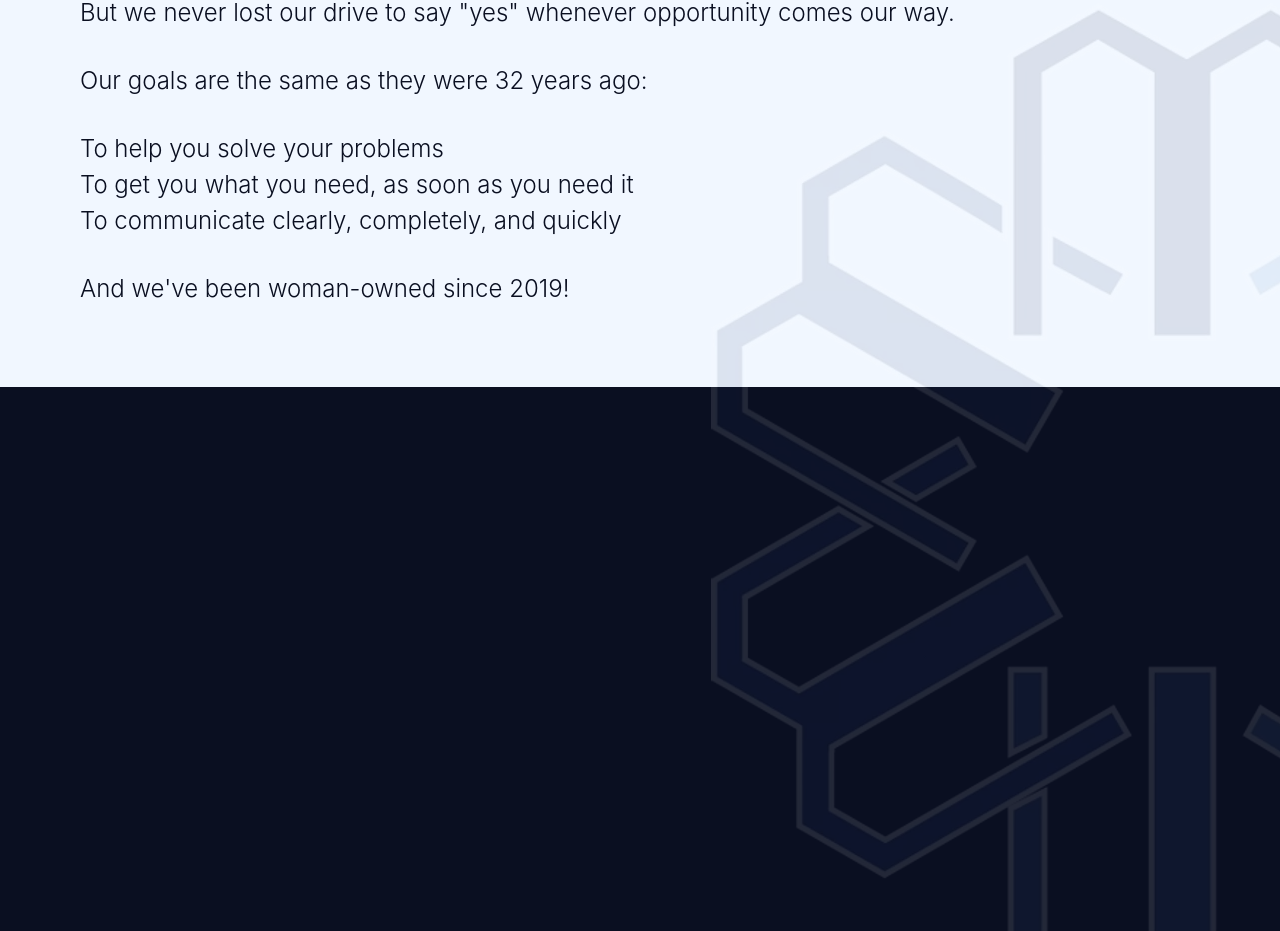
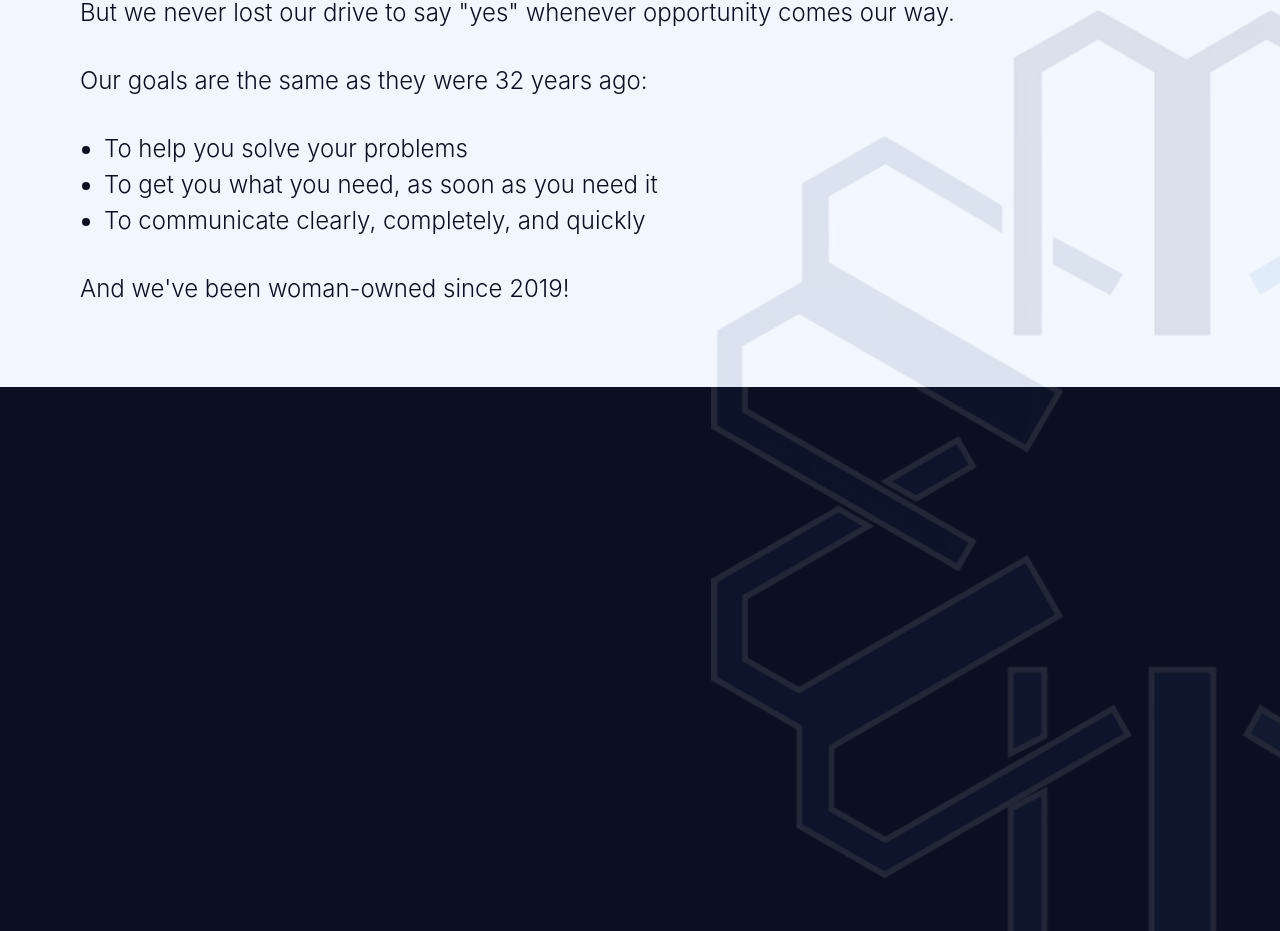
Before and after one commit to plantersclock/IndustyPortfolioSite, a React (Create React App) app: page / in a window 1280 px wide. Shown: the part 3471-4402 px from the top of the page. Built offline with nearby package versions, Linux system fonts and the light colour scheme.

Commit message:
fixed bulleted list

```diff
--- a/src/modules/aboutus/index.js
+++ b/src/modules/aboutus/index.js
@@ -49,12 +49,12 @@ const AboutUs = () => {
         <p className="mb-8">
           Our goals are the same as they were 32 years ago:
         </p>
-        <ul>
+        <ul className="list-disc ml-4 md:ml-6">
           <li>To help you solve your problems</li>
           <li>To get you what you need, as soon as you need it</li>
           <li>To communicate clearly, completely, and quickly</li>
-          <p className="mt-8">And we've been woman-owned since 2019!</p>
         </ul>
+        <p className="mt-8">And we've been woman-owned since 2019!</p>
       </div>
       <LazyLoad offset={100}>
         <img
```
